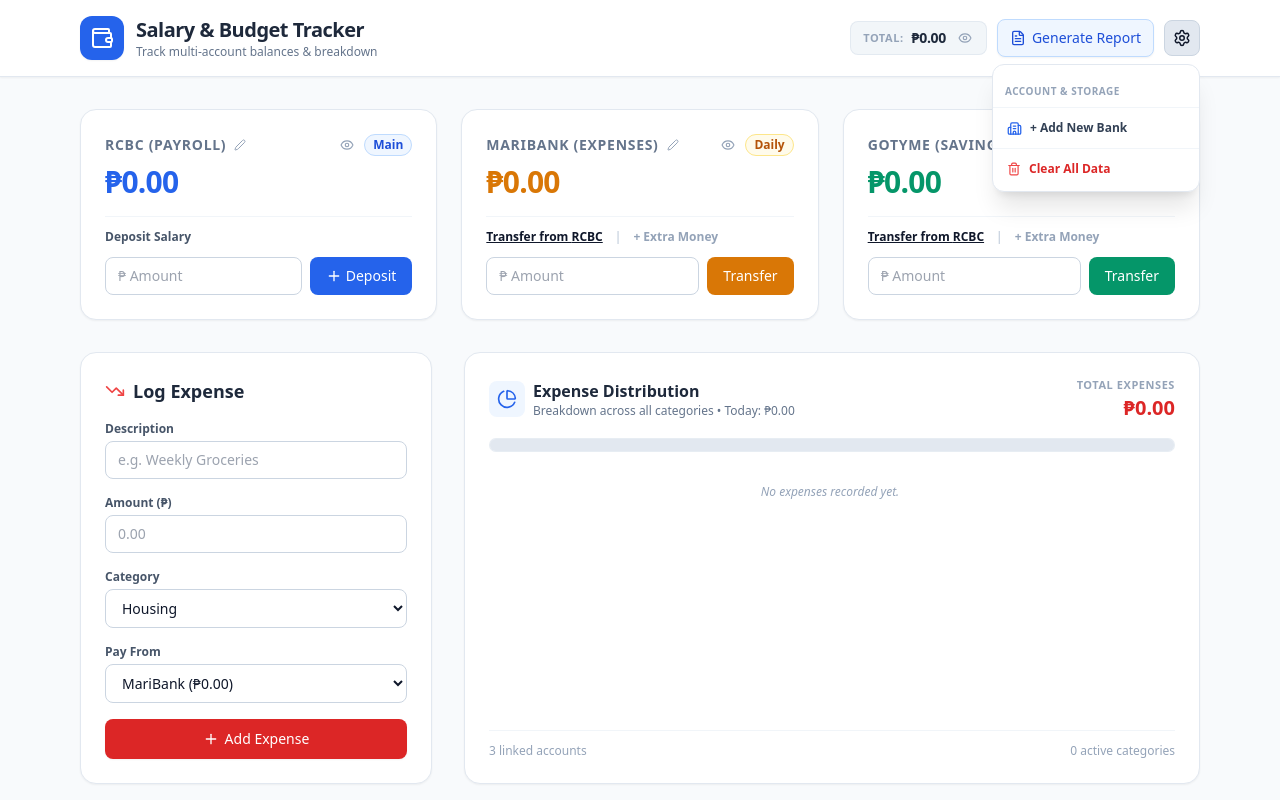
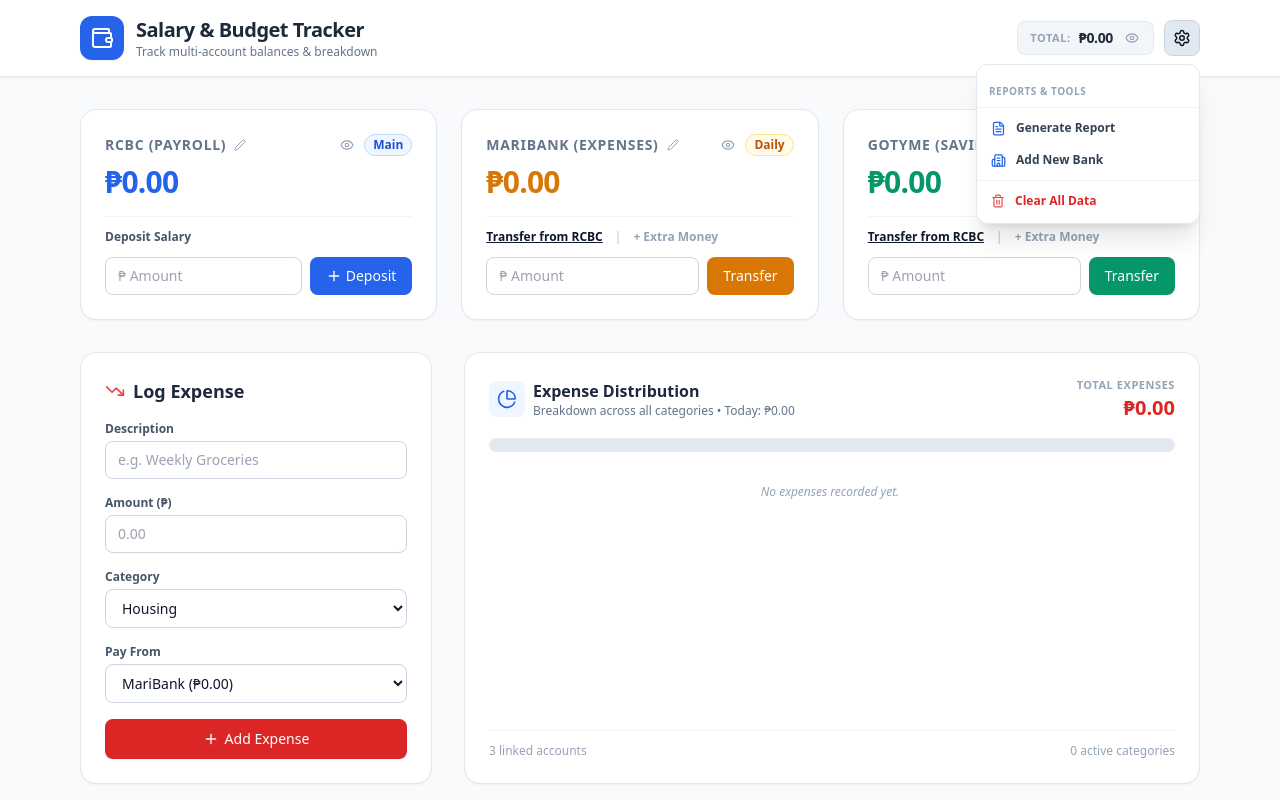
Before and after one commit to Lex-Suuu/Salary-Tracker, a React (Vite) app: page / in a window 1280 px wide. Both pictures are taken after a click on the button 1182 px from the left and 38 px from the top of the page. Shown: the top 800 px of the page. Built offline with nearby package versions, Linux system fonts and the light colour scheme.

Commit message:
Move Generate Report button into Settings dropdown menu

```diff
--- a/src/App.jsx
+++ b/src/App.jsx
@@ -2,7 +2,6 @@ import React, { useState, useEffect, useRef } from 'react';
 import {
   Wallet,
   TrendingDown,
-  Trash2,
   Plus,
   CheckCircle2,
   AlertCircle,
@@ -18,7 +17,8 @@ import {
   Settings,
   Eye,
   EyeOff,
-  Building2
+  Building2,
+  Trash2
 } from 'lucide-react';
 
 const INITIAL_EXPENSE_CATEGORIES = [
@@ -526,9 +526,9 @@ export default function App() {
             </div>
           </div>
 
-          {/* Action Bar: Total Balance Badge, Generate Report, and Settings Gear Icon */}
+          {/* Action Bar: Total Balance Badge and Settings Gear Dropdown */}
           <div className="flex items-center gap-2.5 relative">
-            {/* Total Balance Pill with its own Eye toggle */}
+            {/* Total Balance Pill */}
             <div className="flex items-center gap-2 bg-slate-100/90 border border-slate-200/90 px-3 py-1.5 rounded-lg shadow-xs">
               <span className="text-[11px] font-bold uppercase tracking-wider text-slate-400">Total:</span>
               <span className="text-sm font-extrabold text-slate-800 tracking-tight">
@@ -548,13 +548,6 @@ export default function App() {
               </button>
             </div>
 
-            <button
-              onClick={() => setShowReportModal(true)}
-              className="flex items-center gap-1.5 px-3 py-2 bg-blue-50 hover:bg-blue-100 text-blue-700 text-sm font-medium rounded-lg transition-colors border border-blue-200 shadow-sm"
-            >
-              <FileText size={16} /> Generate Report
-            </button>
-
             {/* Settings Gear Dropdown Toggle */}
             <div className="relative" ref={settingsMenuRef}>
               <button
@@ -564,34 +557,46 @@ export default function App() {
                     ? 'bg-slate-200 border-slate-300 text-slate-900'
                     : 'bg-slate-100 hover:bg-slate-200 border-slate-300 text-slate-700 shadow-sm'
                 }`}
-                title="Settings"
+                title="Settings & Tools"
               >
                 <Settings size={18} />
               </button>
 
               {/* Settings Dropdown Menu */}
               {showSettingsMenu && (
-                <div className="absolute right-0 mt-2 w-52 bg-white border border-slate-200 rounded-xl shadow-xl py-1.5 z-40 animate-in fade-in zoom-in-95 duration-100">
+                <div className="absolute right-0 mt-2 w-56 bg-white border border-slate-200 rounded-xl shadow-xl py-1.5 z-40 animate-in fade-in zoom-in-95 duration-100">
                   <div className="px-3 py-1.5 border-b border-slate-100 mb-1">
-                    <span className="text-[10px] uppercase font-bold text-slate-400 tracking-wider">Account & Storage</span>
+                    <span className="text-[10px] uppercase font-bold text-slate-400 tracking-wider">Reports & Tools</span>
                   </div>
 
-                  {/* Add New Bank Button */}
+                  {/* Generate Report Option */}
+                  <button
+                    onClick={() => {
+                      setShowSettingsMenu(false);
+                      setShowReportModal(true);
+                    }}
+                    className="w-full text-left px-3.5 py-2 text-xs font-semibold text-slate-700 hover:bg-slate-50 flex items-center gap-2.5 transition-colors"
+                  >
+                    <FileText size={15} className="text-blue-600" /> Generate Report
+                  </button>
+
+                  {/* Add New Bank Option */}
                   <button
                     onClick={() => {
                       setShowSettingsMenu(false);
                       setShowAddBankModal(true);
                     }}
-                    className="w-full text-left px-3.5 py-2 text-xs font-semibold text-slate-700 hover:bg-slate-50 flex items-center gap-2 transition-colors"
+                    className="w-full text-left px-3.5 py-2 text-xs font-semibold text-slate-700 hover:bg-slate-50 flex items-center gap-2.5 transition-colors"
                   >
-                    <Building2 size={15} className="text-blue-600" /> + Add New Bank
+                    <Building2 size={15} className="text-blue-600" /> Add New Bank
                   </button>
 
                   <div className="border-t border-slate-100 my-1"></div>
 
+                  {/* Clear All Data Option */}
                   <button
                     onClick={handleClearAll}
-                    className="w-full text-left px-3.5 py-2 text-xs font-semibold text-red-600 hover:bg-red-50 flex items-center gap-2 transition-colors"
+                    className="w-full text-left px-3.5 py-2 text-xs font-semibold text-red-600 hover:bg-red-50 flex items-center gap-2.5 transition-colors"
                   >
                     <Trash2 size={14} className="text-red-500" /> Clear All Data
                   </button>
@@ -807,7 +812,7 @@ export default function App() {
           {/* Line Distribution Breakdown & Daily Spending Threshold Warning */}
           <div className="lg:col-span-2 bg-white p-6 rounded-2xl border border-slate-200 shadow-sm flex flex-col justify-between">
             <div>
-              {/* Dynamic Daily Spending Warning Banner (Resets Every Day) */}
+              {/* Dynamic Daily Spending Warning Banner */}
               {todayExpenses >= 1000 ? (
                 <div className="mb-4 p-3 bg-red-50 border border-red-200 rounded-xl flex items-center gap-2.5 text-red-700 text-xs font-semibold">
                   <AlertCircle size={18} className="shrink-0 text-red-600" />
@@ -898,7 +903,7 @@ export default function App() {
           </div>
         </section>
 
-        {/* Transaction Ledger Table (Clean Read-Only View) */}
+        {/* Transaction Ledger Table (Always Unhidden) */}
         <section className="bg-white rounded-2xl border border-slate-200 shadow-sm overflow-hidden">
           <div className="p-6 border-b border-slate-100 flex flex-wrap items-center justify-between gap-4">
             <div className="flex items-center gap-2">
```
